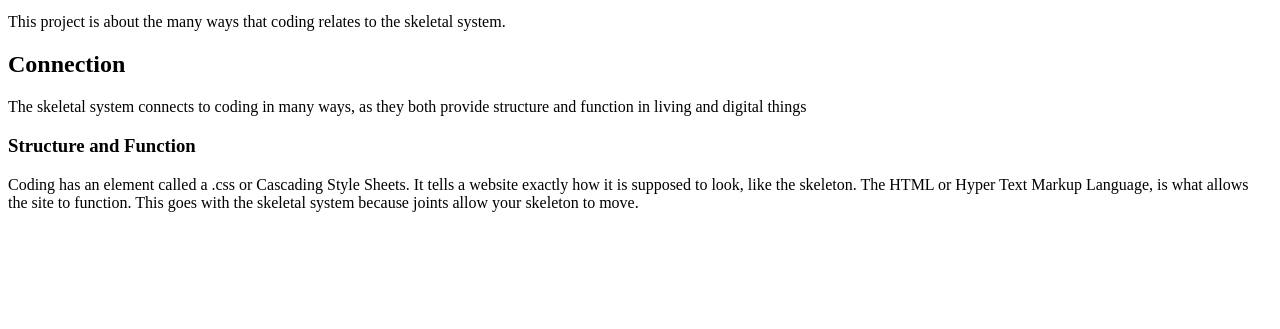
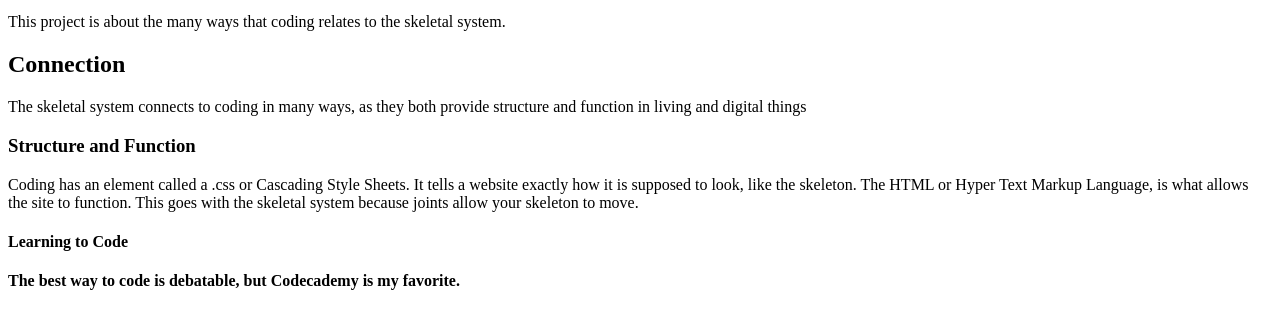
Before and after one commit to frostbird/personalhealth.github.io, a plain HTML site: page index.html in a window 1280 px wide. Shown: the part 87-416 px from the top of the page. Drawn offline with Linux system fonts and the light colour scheme; a script that the page names is missing.

Commit message:
Update index.html

```diff
--- a/index.html
+++ b/index.html
@@ -13,6 +13,9 @@
   The HTML or Hyper Text Markup Language, is what allows the site to function.
   This goes with the skeletal system because joints allow your skeleton to move. </p>
 
+<h4> Learning to Code <h4>
+  <p> The best way to code is debatable, but Codecademy is my favorite. </p>
+
 
 
 
```
